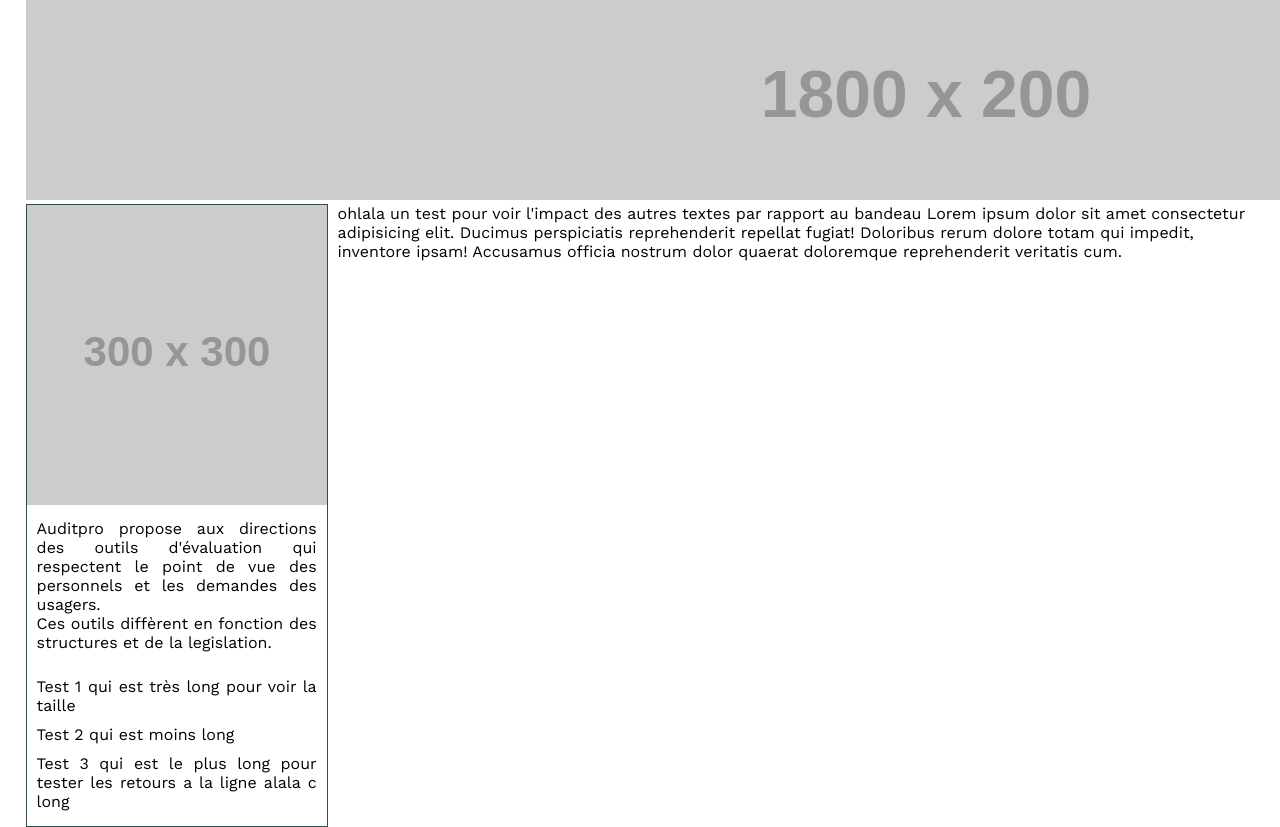
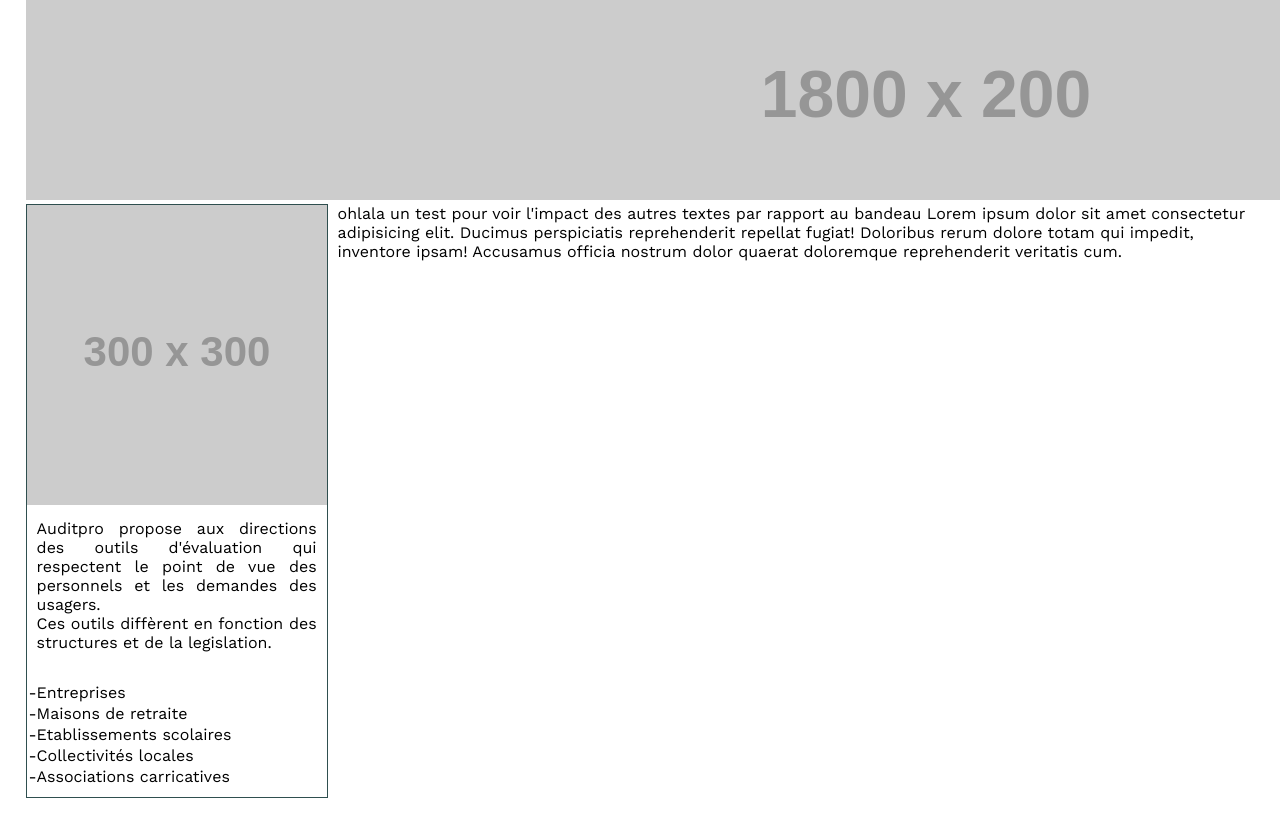
Before and after one commit to IntechP3/Auditpro, a plain HTML site: page index.html in a window 1280 px wide. Shown: the top 827 px of the page. After the commit the page ends 800 px from the top, so only its background shows below. Drawn offline with nearby package versions, Linux system fonts and the light colour scheme; placeholder pictures from the web are drawn by us.

Commit message:
modif finale V.1 actu

```diff
--- a/index.html
+++ b/index.html
@@ -27,9 +27,11 @@
             Auditpro propose aux directions des outils d'évaluation qui respectent le point de vue des personnels et les demandes des usagers.<br>
             Ces outils diffèrent en fonction des structures et de la legislation.</p>
             <ul class="ulActu">
-                <li  class="listeActu"> Test 1 qui est très long pour voir la taille </li>
-                <li  class="listeActu"> Test 2 qui est moins long</li>
-                <li  class="listeActu"> Test 3 qui est le plus long pour tester les retours a la ligne alala c long</li>
+                <li  class="listeActu">Entreprises</li>
+                <li  class="listeActu">Maisons de retraite</li>
+                <li  class="listeActu">Etablissements scolaires</li>
+                <li  class="listeActu">Collectivités locales</li>
+                <li  class="listeActu">Associations carricatives</li>
             </ul>
         </div>
         <div class="text1">
--- a/style.css
+++ b/style.css
@@ -11,15 +11,19 @@
 }
 
 .listeActu{
-    list-style-type: none;
-    padding-top: 5px;
-    padding-bottom: 5px;
+    list-style-type: "-";
+    padding-top: 1px;
+    padding-bottom: 1px;
 }
 
 .ulActu{
     padding: 10px;
     margin: 0px;
+}
+
+p.ulActu{
     text-align: justify;
+    padding: 10px 10px 20px;
 }
 
 body{
```
